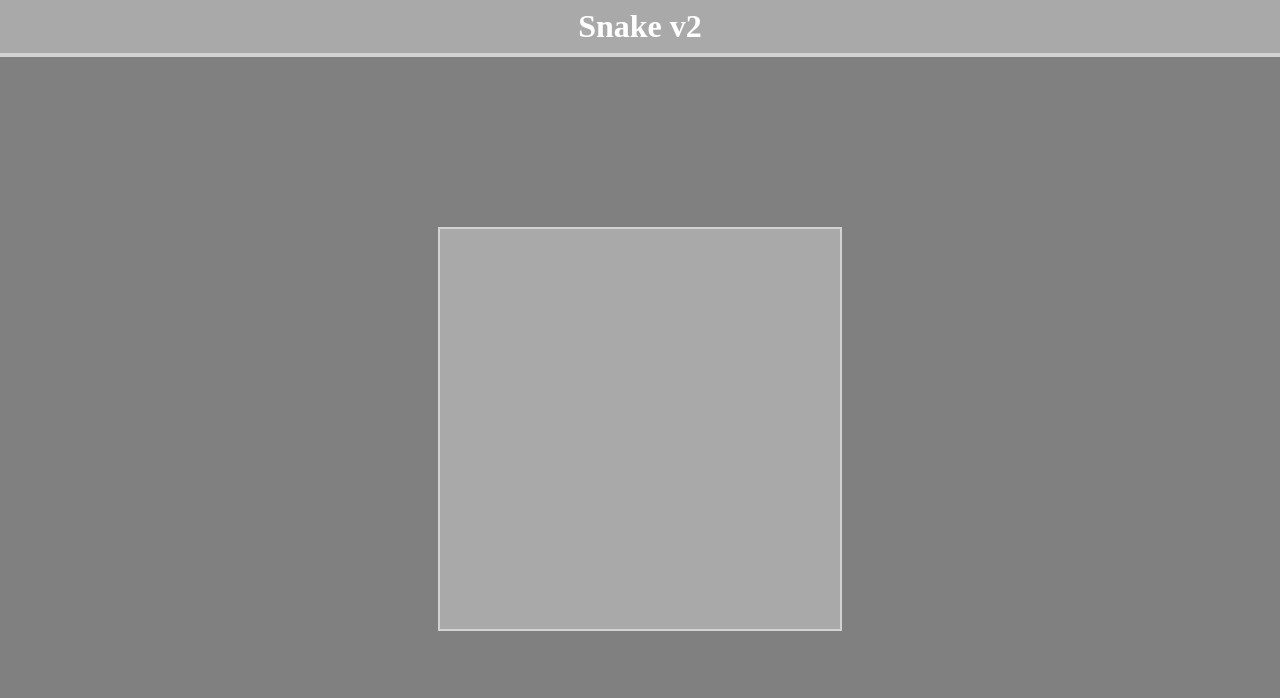
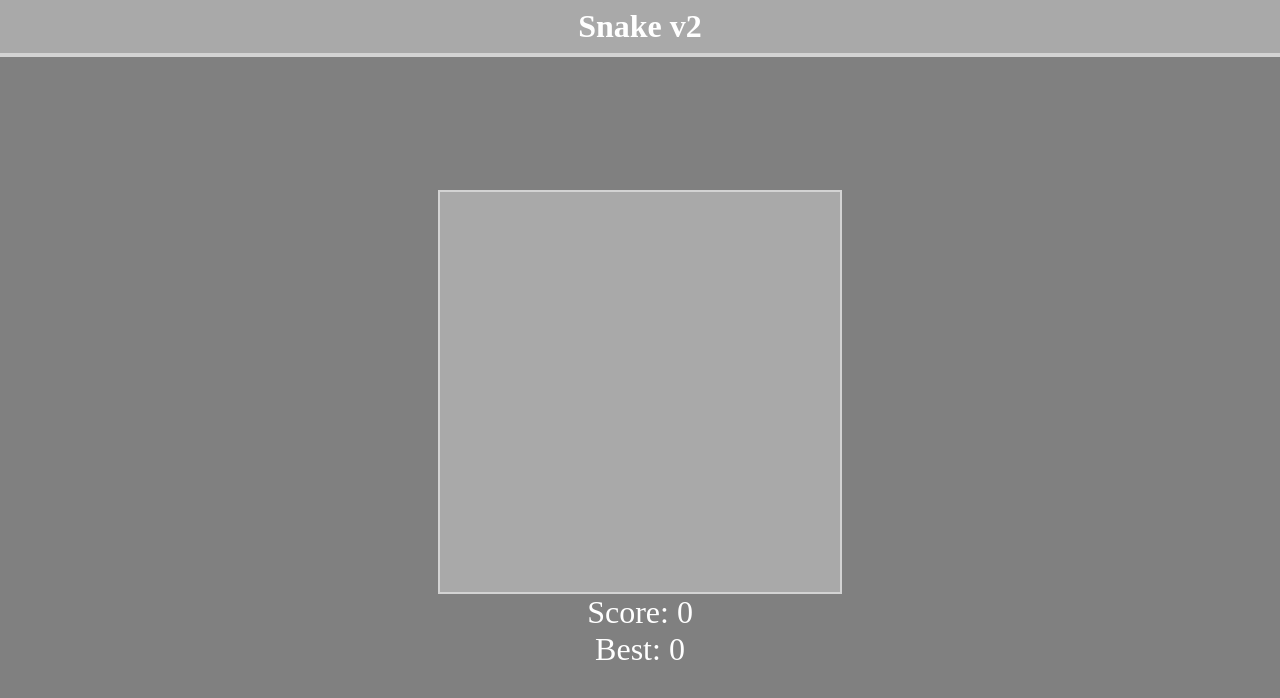
Before and after one commit to xRe15x/snake-v2, a website: page src/index.html in a window 1280 px wide. Drawn offline with Linux system fonts and the light colour scheme.

Commit message:
score + best score text

```diff
--- a/src/index.html
+++ b/src/index.html
@@ -13,6 +13,10 @@
 
     <main>
         <canvas id="game" width="400" height="400"></canvas>
+        <div class="bottom">
+            <span id="score">Score: 0</span>
+            <span id="best-score">Best: 0</span>
+        </div>
     </main>
 </body>
 </html>
```
